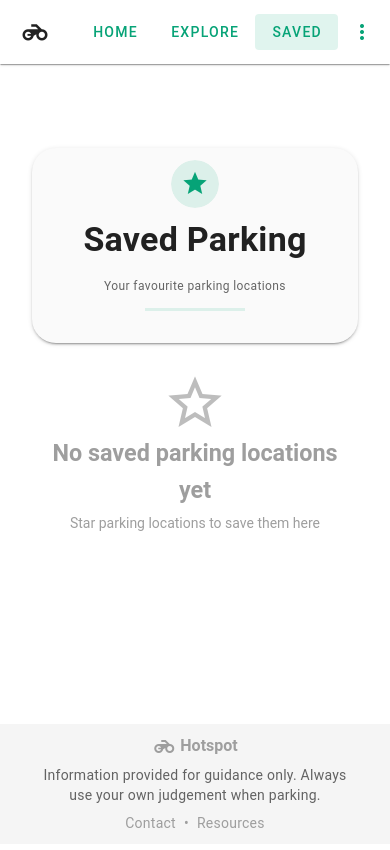
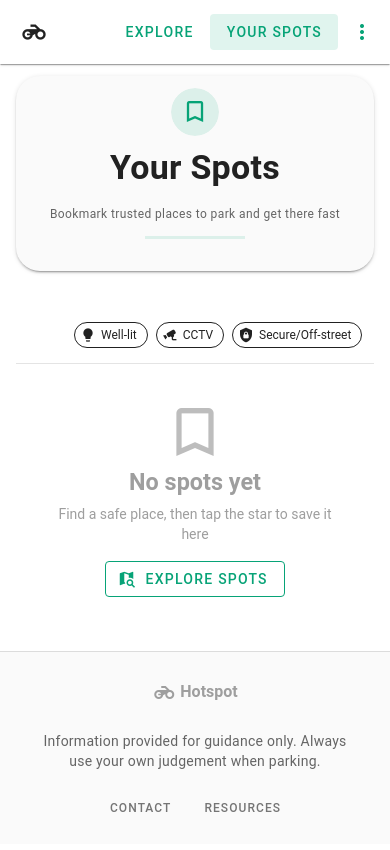
Before and after one commit to michaelmcallister/hotspot, a Vue app in the folder src/web/: page /saved in a window 390 px wide. Built offline with nearby package versions, Linux system fonts and the light colour scheme.

Commit message:
Add filtering to "Your Spots" paged (renamed from "Saved")

```diff
--- a/src/web/src/App.vue
+++ b/src/web/src/App.vue
@@ -1,15 +1,16 @@
 <template>
   <v-app>
+    <v-layout>
     <v-app-bar app :elevation="1">
       <v-app-bar-title>
         <div class="d-sm-inline">
-          <AppLogo />
+          <AppLogo compact />
         </div>
       </v-app-bar-title>
       <v-spacer />
-      <v-btn variant="text" color="primary" to="/">Home</v-btn>
+      <v-btn class="d-none d-sm-inline-flex" variant="text" color="primary" to="/">Home</v-btn>
       <v-btn variant="text" color="primary" to="/explore">Explore</v-btn>
-      <v-btn variant="text" color="primary" to="/saved">Saved</v-btn>
+      <v-btn variant="text" color="primary" to="/saved">Your Spots</v-btn>
 
       <template v-slot:append>
         <v-menu>
@@ -31,29 +32,34 @@
       </template>
     </v-app-bar>
 
-    <v-main>
-      <v-container fluid>
-        <router-view />
-      </v-container>
+    <v-main class="pb-12 pb-sm-14">
+      <router-view />
     </v-main>
 
-    <v-footer class="bg-grey-lighten-4 text-center pa-4" style="max-height: 120px;">
-      <v-container>
-        <div class="d-flex flex-column align-center">
-          <AppLogo grey class="mb-2" />
-          <div class="text-body-2 text-medium-emphasis mb-2">
-            Information provided for guidance only. Always use your own judgement when parking.
-          </div>
-          <div class="d-flex align-center text-body-2">
-            <router-link to="/contact" class="text-decoration-none text-grey">
+    <v-footer app color="grey-lighten-5" border="t" class="py-3">
+      <v-container max-width="lg">
+        <v-row>
+          <v-col cols="12" class="d-flex justify-center">
+            <AppLogo grey class="mb-1" />
+          </v-col>
+        </v-row>
+        <v-row>
+          <v-col cols="12" class="text-center">
+            <div class="text-body-2 text-medium-emphasis mb-1">
+              Information provided for guidance only. Always use your own judgement when parking.
+            </div>
+          </v-col>
+        </v-row>
+        <v-row>
+          <v-col cols="12" class="d-flex justify-center">
+            <v-btn to="/contact" variant="text" density="compact" size="small" class="text-grey-darken-1" aria-label="Contact">
               Contact
-            </router-link>
-            <span class="mx-2 text-grey">•</span>
-            <span @click="showResources = true" class="text-decoration-none text-grey" style="cursor: pointer;">
+            </v-btn>
+            <v-btn variant="text" density="compact" size="small" class="text-grey-darken-1 ml-2" @click="showResources = true" aria-label="Resources">
               Resources
-            </span>
-          </div>
-        </div>
+            </v-btn>
+          </v-col>
+        </v-row>
       </v-container>
     </v-footer>
 
@@ -61,6 +67,7 @@
       :show="showResources"
       @close="showResources = false"
     />
+    </v-layout>
   </v-app>
 </template>
 
@@ -71,19 +78,3 @@ import AppLogo from './components/AppLogo.vue';
 
 const showResources = ref(false);
 </script>
-
-<style>
-.v-application {
-  min-height: 100vh;
-  display: flex;
-  flex-direction: column;
-}
-
-.v-main {
-  flex: 1;
-}
-
-.v-footer {
-  margin-top: auto !important;
-}
-</style>
--- a/src/web/src/Contact.vue
+++ b/src/web/src/Contact.vue
@@ -1,6 +1,5 @@
 <template>
-  <v-main>
-    <v-container class="pt-1 pt-md-3 pb-1 pb-md-2">
+  <v-container class="pt-1 pt-md-3 pb-20 pb-md-24" style="padding-bottom:200px">
       <PageHero
         title="Contact Us"
         subtitle="Get in touch with us for support, feedback, or questions"
@@ -59,7 +58,7 @@
               class="mb-4"
             />
 
-            <div class="recaptcha-send-container mb-4">
+            <div class="recaptcha-send-container d-flex align-center justify-space-between flex-column flex-sm-row mb-12 mb-md-16">
               <div class="recaptcha-wrapper">
                 <div id="recaptcha-widget" v-show="recaptchaReady"></div>
                 <div v-show="!recaptchaReady">Loading reCAPTCHA...</div>
@@ -80,8 +79,6 @@
           </v-form>
         </v-col>
       </v-row>
-    </v-container>
-
     <v-dialog v-model="showLoadingDialog" max-width="400" persistent>
       <v-card>
         <v-card-text class="text-center pa-8">
@@ -115,7 +112,7 @@
       button-text="OK"
       @close="showErrorDialog = false"
     />
-  </v-main>
+  </v-container>
 </template>
 
 <script setup lang="ts">
@@ -266,9 +263,6 @@ const handleSubmit = async (event?: Event) => {
 
 <style scoped>
 .recaptcha-send-container {
-  display: flex;
-  align-items: center;
-  justify-content: space-between;
   gap: 2rem;
 }
 
--- a/src/web/src/Homepage.vue
+++ b/src/web/src/Homepage.vue
@@ -1,6 +1,5 @@
 <template>
-  <v-main>
-    <v-container class="pt-0 pt-md-1 pb-2 pb-md-8 px-0 px-sm-3">
+  <v-container class="pt-0 pt-md-1 pb-16 pb-md-20 px-0 px-sm-3">
 
     <PageHero
       title="Search Suburb"
@@ -14,11 +13,11 @@
         @search="showStaticReport"
         @select="handleSuburbSelect"
         @clear="handleSearchClear"
-        class="hero-search-bar"
+        class="hero-search-bar mx-auto"
       />
     </PageHero>
 
-    <div v-if="!selectedSuburb" class="illustration-section">
+    <div v-if="!selectedSuburb" class="mt-12 mb-8" style="padding-bottom: 200px;">
       <v-container>
         <v-row class="justify-center align-center">
           <v-col cols="12" lg="5" xl="4" class="text-center">
@@ -55,7 +54,7 @@
       </v-container>
     </div>
 
-    <v-row v-if="selectedSuburb" class="mx-auto" style="max-width: 1200px;">
+    <v-row v-if="selectedSuburb" class="mx-auto" style="max-width: 1200px; padding-bottom: 100px;">
         <v-col cols="12" lg="5" xl="4">
           <v-sheet rounded="lg" class="pa-4" color="white">
             <ScoreCard :suburb="selectedSuburb.suburb" :score="safetyScore" />
@@ -73,8 +72,7 @@
           </v-sheet>
         </v-col>
       </v-row>
-    </v-container>
-  </v-main>
+  </v-container>
 
   <StatusDialog
     :show="showSuccessDialog"
@@ -237,17 +235,12 @@ onMounted(() => {
 <style scoped>
 .hero-search-bar {
   max-width: 600px;
-  margin: 0 auto;
 }
 
 .hero-search-bar :deep(.v-field) {
   font-size: 1.1rem;
 }
 
-.illustration-section {
-  margin-top: 3rem;
-  margin-bottom: 2rem;
-}
 
 .dude-illustration {
   max-width: 300px;
--- a/src/web/src/NotFound.vue
+++ b/src/web/src/NotFound.vue
@@ -1,6 +1,5 @@
 <template>
-  <v-main>
-    <v-container class="not-found-container">
+  <v-container class="not-found-container d-flex align-center justify-center pa-8">
       <v-empty-state class="not-found-empty-state">
         <template v-slot:media>
           <v-icon size="120" color="grey-lighten-1">mdi-map-marker-question-outline</v-icon>
@@ -18,8 +17,7 @@
           </v-btn>
         </template>
       </v-empty-state>
-    </v-container>
-  </v-main>
+  </v-container>
 </template>
 
 <script setup lang="ts">
@@ -31,7 +29,6 @@
   align-items: center;
   justify-content: center;
   min-height: 60vh;
-  padding: 2rem;
 }
 
 
--- a/src/web/src/Saved.vue
+++ b/src/web/src/Saved.vue
@@ -1,14 +1,37 @@
 <template>
-  <v-main>
-    <v-container class="pt-1 pt-md-3 pb-2 pb-md-8">
+  <v-container class="pt-0 pb-16 pb-md-20" style="padding-bottom: 200px;">
     <PageHero
-      title="Saved Parking"
-      subtitle="Your favourite parking locations"
-      icon="mdi-star"
+      title="Your Spots"
+      subtitle="Bookmark trusted places to park and get there fast"
+      icon="mdi-bookmark-outline"
     />
 
-    <div v-if="loading" class="parking-feed-container">
-      <v-card class="parking-feed">
+    <v-row class="mb-2" justify="center">
+      <v-col cols="12" md="10" lg="8">
+        <v-toolbar density="comfortable" color="transparent" class="px-0">
+          <v-spacer></v-spacer>
+          <v-chip-group v-model="selectedFilters" multiple filter class="mr-1">
+            <v-chip value="wellLit" variant="outlined" pill size="small">
+              <v-icon start size="16">mdi-lightbulb</v-icon>
+              Well‑lit
+            </v-chip>
+            <v-chip value="cctv" variant="outlined" pill size="small">
+              <v-icon start size="16">mdi-cctv</v-icon>
+              CCTV
+            </v-chip>
+            <v-chip value="secure" variant="outlined" pill size="small">
+              <v-icon start size="16">mdi-shield-lock</v-icon>
+              Secure/Off‑street
+            </v-chip>
+          </v-chip-group>
+          <v-btn v-if="selectedFilters.length" size="small" variant="text" @click="selectedFilters = []">Clear</v-btn>
+        </v-toolbar>
+        <v-divider></v-divider>
+      </v-col>
+    </v-row>
+
+    <div v-if="loading" class="parking-feed-container mt-8">
+      <v-card class="parking-feed mx-auto">
         <v-card-title class="d-flex align-center">
           <v-icon size="20" class="mr-2">mdi-star</v-icon>
           <span>Saved Parking Locations</span>
@@ -31,29 +54,36 @@
 
    <v-empty-state v-else-if="savedParkingData.length === 0">
       <template v-slot:media>
-        <v-icon size="64" color="grey-lighten-1">mdi-star-outline</v-icon>
+        <v-icon size="64" color="grey-lighten-1">mdi-bookmark-outline</v-icon>
       </template>
       <template v-slot:title>
-        <h3 class="text-grey">No saved parking locations yet</h3>
+        <h3 class="text-grey">No spots yet</h3>
       </template>
       <template v-slot:text>
-        <p class="text-grey">Star parking locations to save them here</p>
+        <p class="text-grey">Find a safe place, then tap the star to save it here</p>
+      </template>
+      <template v-slot:actions>
+        <div class="d-flex justify-center">
+          <v-btn color="primary" variant="outlined" to="/explore" prepend-icon="mdi-map-search">
+            Explore Spots
+          </v-btn>
+        </div>
       </template>
     </v-empty-state>
 
-    <div v-else class="parking-feed-container">
-      <v-card class="parking-feed">
+    <div v-else class="parking-feed-container mt-4" style="padding-bottom:200px;">
+      <v-card class="parking-feed mx-auto">
         <v-card-title class="d-flex align-center">
-          <v-icon size="20" class="mr-2">mdi-star</v-icon>
-          <span>Saved Parking Locations</span>
-          <v-chip size="small" class="ml-auto">{{ savedParkingData.length }}</v-chip>
+          <v-icon size="20" class="mr-2">mdi-bookmark</v-icon>
+          <span>Your Spots</span>
+          <v-chip size="small" class="ml-auto">{{ filteredSpots.length }}</v-chip>
         </v-card-title>
 
         <v-divider></v-divider>
 
         <v-card-text class="pa-3">
           <ParkingCard
-            v-for="parking in savedParkingData"
+            v-for="parking in filteredSpots"
             :key="parking.parking_id"
             :submission="parking"
             @update:favourite="handleFavouriteUpdate"
@@ -61,12 +91,11 @@
         </v-card-text>
       </v-card>
     </div>
-    </v-container>
-  </v-main>
+  </v-container>
 </template>
 
 <script setup lang="ts">
-import { ref, onMounted, watch } from 'vue';
+import { ref, onMounted, watch, computed } from 'vue';
 import ParkingCard from './components/ParkingCard.vue';
 import PageHero from './components/PageHero.vue';
 import { parkingService } from './services';
@@ -91,6 +120,24 @@ interface ParkingSubmission {
 
 const savedParkingData = ref<ParkingSubmission[]>([]);
 const loading = ref(false);
+const selectedFilters = ref<string[]>([]);
+
+const filteredSpots = computed(() => {
+  if (!selectedFilters.value.length) return savedParkingData.value;
+  return savedParkingData.value.filter(p => {
+    return selectedFilters.value.every(f => {
+      if (f === 'wellLit') return p.lighting !== null && Number(p.lighting) > 0;
+      if (f === 'cctv') return p.cctv === true || (p.cctv as any) === 1;
+      if (f === 'secure') {
+        const hasGuard = Array.isArray(p.facilities) && p.facilities.some(
+          (fac: any) => String(fac?.facility_name || '').toLowerCase() === 'security guard'
+        );
+        return p.type === 'secure' || p.type === 'off-street' || hasGuard;
+      }
+      return true;
+    });
+  });
+});
 
 const fetchSavedParking = async () => {
   loading.value = true;
@@ -170,18 +217,7 @@ watch(() => localStorage.getItem('parkingFavourites'), () => {
 </script>
 
 <style scoped>
-.saved-page {
-  max-width: 1200px;
-  margin: 0 auto;
-  padding: 2rem;
-}
-
-.parking-feed-container {
-  margin-top: 2rem;
-}
-
 .parking-feed {
   max-width: 800px;
-  margin: 0 auto;
 }
 </style>
--- a/src/web/src/Settings.vue
+++ b/src/web/src/Settings.vue
@@ -1,6 +1,5 @@
 <template>
-  <v-main>
-    <v-container class="pt-1 pt-md-3 pb-2 pb-md-8">
+  <v-container class="pt-1 pt-md-3 pb-28 pb-md-24" style="padding-bottom:200px;" >
       <PageHero
         title="Settings"
         subtitle="Customize your preferences and app behaviour"
@@ -45,8 +44,6 @@
           </v-card>
         </v-col>
       </v-row>
-    </v-container>
-
     <v-snackbar
       v-model="showSaveMessage"
       timeout="3000"
@@ -56,14 +53,14 @@
     >
       <p>Settings saved successfully!</p>
     </v-snackbar>
-  </v-main>
+  </v-container>
 </template>
 
 <script setup lang="ts">
 import { ref, onMounted } from 'vue'
 import PageHero from './components/PageHero.vue'
 
-const navigationApp = ref('google')
+const navigationApp = ref('waze')
 const showSaveMessage = ref(false)
 
 onMounted(() => {
--- a/src/web/src/TopSuburbs.vue
+++ b/src/web/src/TopSuburbs.vue
@@ -1,6 +1,5 @@
 <template>
-  <v-main>
-    <v-container class="pt-0 pb-1 pb-md-4">
+  <v-container class="pt-0" style="padding-bottom: 200px;">
       <PageHero
         title="Explore"
         subtitle="Find safer parking spots near work, uni, or your favourite ride destinations"
@@ -33,7 +32,7 @@
 
       <v-row>
         <v-col cols="12">
-          <v-card elevation="1">
+          <v-card elevation="1" class="mb-24">
             <template v-slot:text>
               <v-row class="ma-2">
                 <v-col cols="12" sm="8" md="9">
@@ -146,8 +145,7 @@
           </v-card>
         </v-col>
       </v-row>
-    </v-container>
-  </v-main>
+  </v-container>
 </template>
 
 <script setup lang="ts">
--- a/src/web/src/components/AppLogo.vue
+++ b/src/web/src/components/AppLogo.vue
@@ -1,6 +1,6 @@
 <template>
-  <router-link to="/" class="app-logo-link">
-    <div class="app-logo" :class="{ 'text-grey': grey }">
+  <router-link to="/" class="app-logo-link text-decoration-none" aria-label="Home">
+    <div class="app-logo d-flex align-center" :class="{ 'text-grey': grey, 'app-logo--compact': compact }">
       <v-icon class="mr-1" :color="grey ? 'grey' : undefined">mdi-motorbike</v-icon>
       <span>Hotspot</span>
     </div>
@@ -10,18 +10,16 @@
 <script setup lang="ts">
 defineProps<{
   grey?: boolean;
+  compact?: boolean;
 }>();
 </script>
 
 <style scoped>
 .app-logo-link {
-  text-decoration: none;
   color: inherit;
 }
 
 .app-logo {
-  display: flex;
-  align-items: center;
   font-weight: 600;
   cursor: pointer;
   transition: opacity 0.2s;
@@ -30,4 +28,17 @@ defineProps<{
 .app-logo:hover {
   opacity: 0.8;
 }
+
+@media (max-width: 600px) {
+  .app-logo--compact {
+    line-height: 1;
+  }
+  .app-logo--compact .v-icon {
+    font-size: 28px;
+    margin-right: 0;
+  }
+  .app-logo--compact span {
+    display: none;
+  }
+}
 </style>
--- a/src/web/src/components/PageHero.vue
+++ b/src/web/src/components/PageHero.vue
@@ -5,7 +5,7 @@
         rounded="xl"
         elevation="2"
         color="grey-lighten-5"
-        class="pt-3 pt-sm-4 pt-md-6 px-6 px-sm-8 px-md-12 pb-4 pb-sm-6 pb-md-8 mb-3 mb-md-5 text-center"
+        class="pt-3 pt-sm-4 pt-md-6 px-6 px-sm-8 px-md-12 pb-4 pb-sm-6 pb-md-8 mt-3 mt-sm-5 mb-3 mb-md-5 text-center"
       >
         <v-card-title class="pa-0 mb-4">
           <div class="d-flex d-sm-none flex-column align-center">
--- a/src/web/src/components/ParkingFeed.vue
+++ b/src/web/src/components/ParkingFeed.vue
@@ -1,5 +1,5 @@
 <template>
-  <v-card class="parking-feed" color="white" elevation="1">
+  <v-card class="parking-feed mx-auto" color="white" elevation="1">
     <v-tabs
       v-model="tab"
       color="primary"
@@ -245,7 +245,6 @@ defineExpose({
 <style scoped>
 .parking-feed {
   max-width: 800px;
-  margin: 0 auto;
 }
 
 .scroll-container {
--- a/src/web/src/services/parkingService.ts
+++ b/src/web/src/services/parkingService.ts
@@ -17,7 +17,9 @@ export interface ParkingSubmission {
 
 export const parkingService = {
   async getParkingByPostcode(postcode: string): Promise<ParkingSubmission[]> {
-    return apiRequest(`/parking/${postcode}`);
+    // Fetch the postcode feed and return only the parking submissions list
+    const feed = await apiRequest<any>(`/postcode/${postcode}/feed`);
+    return Array.isArray(feed?.parking_submissions) ? feed.parking_submissions : [];
   },
 
   async submitParking(data: any): Promise<any> {
```
